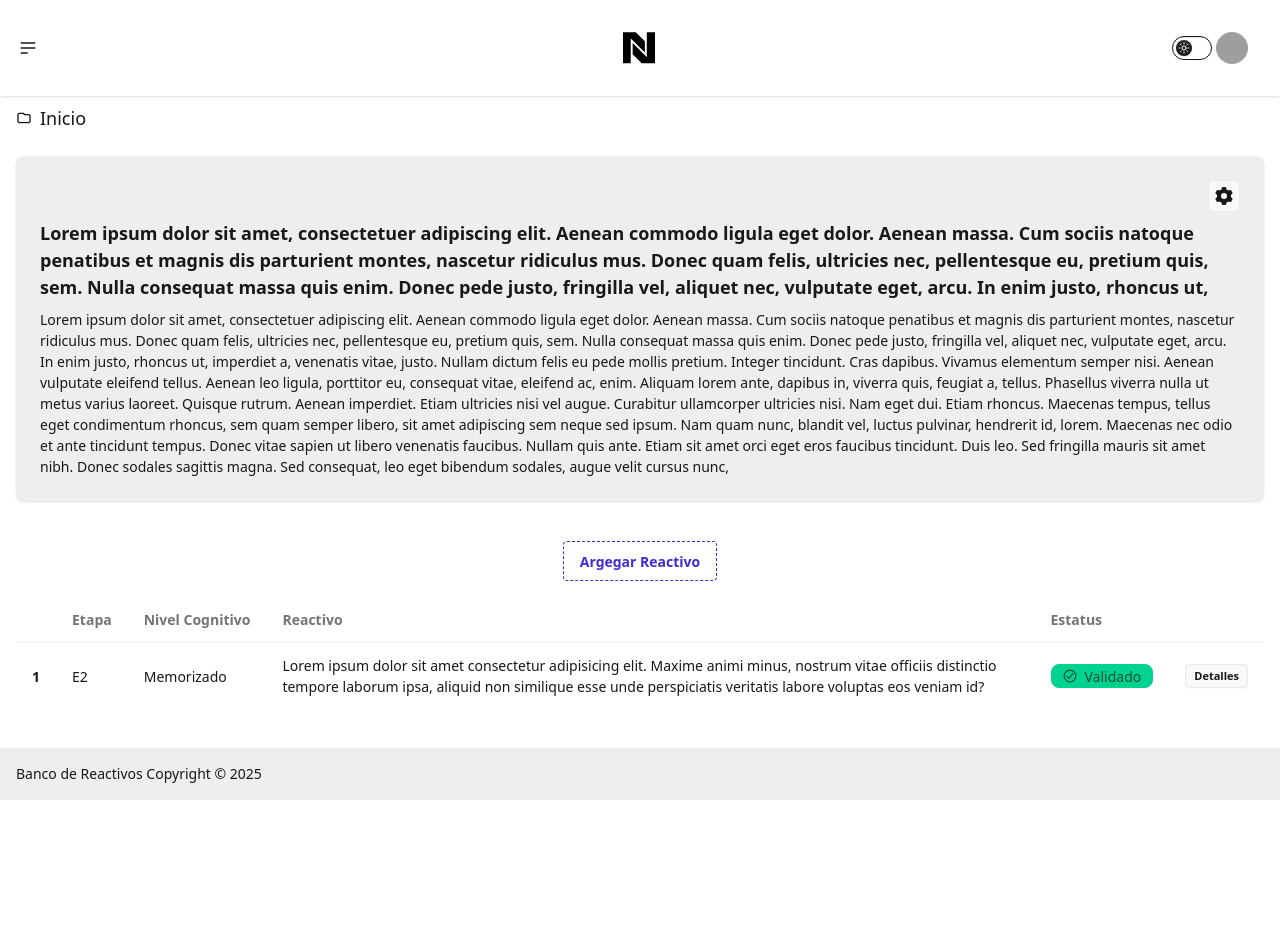
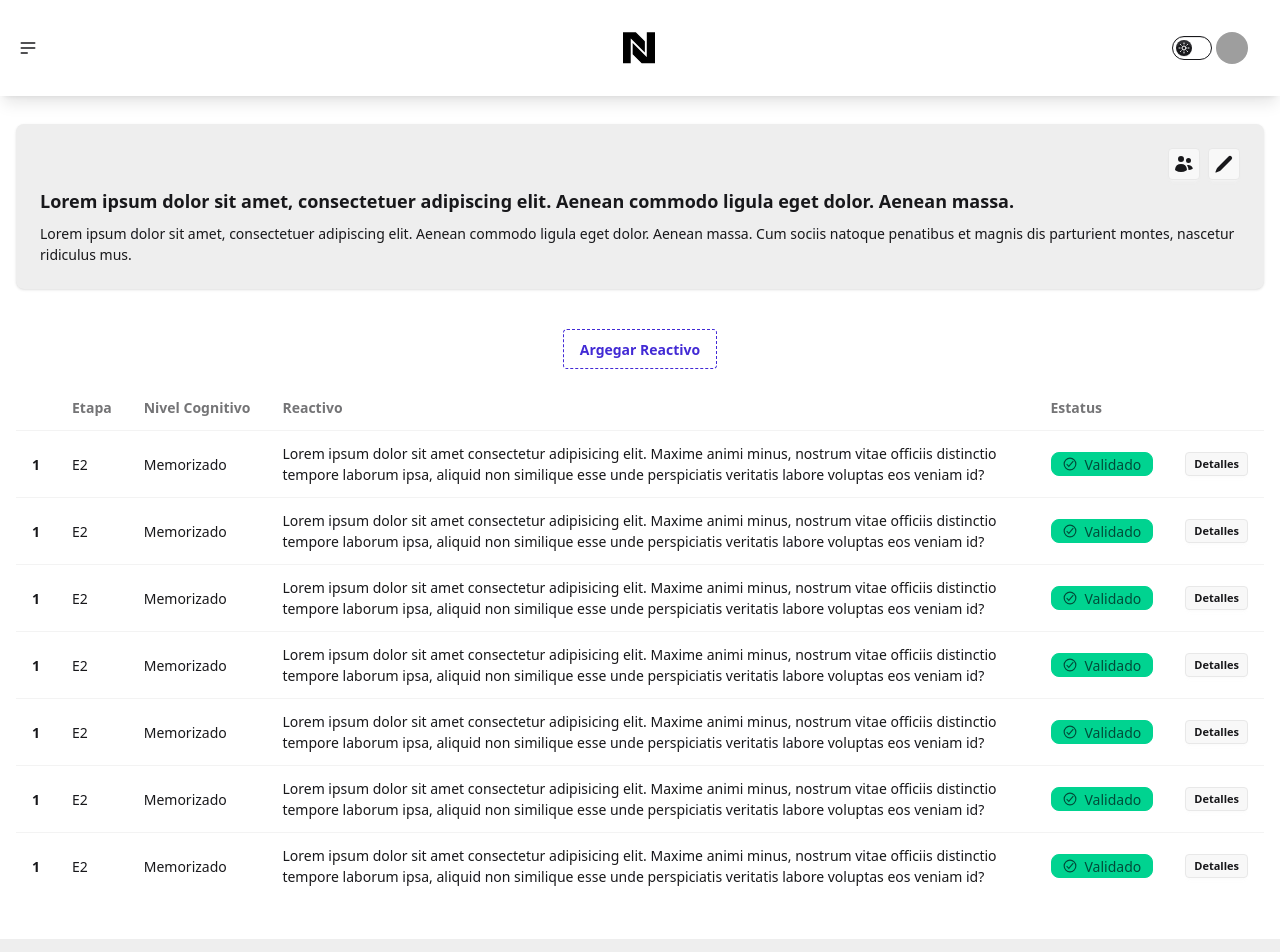
Before and after one commit to CarlosAdrian36/BancoReactivosV2, a Vue app: page /BancoDetalle in a window 1280 px wide. Shown: the top 952 px of the page. Before the commit the page ends 800 px from the top, so only its background shows below. Built offline with nearby package versions, Linux system fonts and the light colour scheme; grey boxes are pictures that could not be loaded; what @tanstack/vue-query would draw is missing.

Commit message:
edicon de navabar y paddings

```diff
--- a/src/modules/Bancos/layout/BancoLayout.vue
+++ b/src/modules/Bancos/layout/BancoLayout.vue
@@ -5,10 +5,10 @@ import TopMenu from '@/modules/common/components/TopMenu.vue';
 
 <template>
   <div class="flex flex-col min-h-screen">
-    <div class="" >
+    <div class="fixed top-0 left-0 w-full z-50">
       <TopMenu />
     </div>
-    <main class="flex-grow">
+    <main class="flex-grow pt-16 pb-6">
       <router-view />
     </main>
     <footer>
--- a/src/modules/Bancos/views/bancoDetalle.vue
+++ b/src/modules/Bancos/views/bancoDetalle.vue
@@ -8,33 +8,20 @@
       <div class="card-body">
         <div class="card-actions justify-end">
           <button class="btn btn-square btn-sm">
-            <ConfigIcon @click="modalOpen = true" />
+            <MembersIcon @click="modalOpen = true" />
+          </button>
+          <button class="btn btn-square btn-sm">
+            <EditIcon />
           </button>
         </div>
         <h2 class="card-title">
           Lorem ipsum dolor sit amet, consectetuer adipiscing elit. Aenean commodo ligula eget
-          dolor. Aenean massa. Cum sociis natoque penatibus et magnis dis parturient montes,
-          nascetur ridiculus mus. Donec quam felis, ultricies nec, pellentesque eu, pretium quis,
-          sem. Nulla consequat massa quis enim. Donec pede justo, fringilla vel, aliquet nec,
-          vulputate eget, arcu. In enim justo, rhoncus ut,
+          dolor. Aenean massa.
         </h2>
         <p>
           Lorem ipsum dolor sit amet, consectetuer adipiscing elit. Aenean commodo ligula eget
           dolor. Aenean massa. Cum sociis natoque penatibus et magnis dis parturient montes,
-          nascetur ridiculus mus. Donec quam felis, ultricies nec, pellentesque eu, pretium quis,
-          sem. Nulla consequat massa quis enim. Donec pede justo, fringilla vel, aliquet nec,
-          vulputate eget, arcu. In enim justo, rhoncus ut, imperdiet a, venenatis vitae, justo.
-          Nullam dictum felis eu pede mollis pretium. Integer tincidunt. Cras dapibus. Vivamus
-          elementum semper nisi. Aenean vulputate eleifend tellus. Aenean leo ligula, porttitor eu,
-          consequat vitae, eleifend ac, enim. Aliquam lorem ante, dapibus in, viverra quis, feugiat
-          a, tellus. Phasellus viverra nulla ut metus varius laoreet. Quisque rutrum. Aenean
-          imperdiet. Etiam ultricies nisi vel augue. Curabitur ullamcorper ultricies nisi. Nam eget
-          dui. Etiam rhoncus. Maecenas tempus, tellus eget condimentum rhoncus, sem quam semper
-          libero, sit amet adipiscing sem neque sed ipsum. Nam quam nunc, blandit vel, luctus
-          pulvinar, hendrerit id, lorem. Maecenas nec odio et ante tincidunt tempus. Donec vitae
-          sapien ut libero venenatis faucibus. Nullam quis ante. Etiam sit amet orci eget eros
-          faucibus tincidunt. Duis leo. Sed fringilla mauris sit amet nibh. Donec sodales sagittis
-          magna. Sed consequat, leo eget bibendum sodales, augue velit cursus nunc,
+          nascetur ridiculus mus.
         </p>
       </div>
     </div>
@@ -76,6 +63,120 @@
             <RouterLink class="btn btn-xs" :to="``"> Detalles </RouterLink>
           </td>
         </tr>
+        <tr class="hover:bg-base-300">
+          <th>1</th>
+          <td>E2</td>
+          <td>Memorizado</td>
+          <td>
+            Lorem ipsum dolor sit amet consectetur adipisicing elit. Maxime animi minus, nostrum
+            vitae officiis distinctio tempore laborum ipsa, aliquid non similique esse unde
+            perspiciatis veritatis labore voluptas eos veniam id?
+          </td>
+          <td>
+            <div class="badge badge-success">
+              <ValidadoIcon />
+              Validado
+            </div>
+          </td>
+          <td>
+            <RouterLink class="btn btn-xs" :to="``"> Detalles </RouterLink>
+          </td>
+        </tr>
+        <tr class="hover:bg-base-300">
+          <th>1</th>
+          <td>E2</td>
+          <td>Memorizado</td>
+          <td>
+            Lorem ipsum dolor sit amet consectetur adipisicing elit. Maxime animi minus, nostrum
+            vitae officiis distinctio tempore laborum ipsa, aliquid non similique esse unde
+            perspiciatis veritatis labore voluptas eos veniam id?
+          </td>
+          <td>
+            <div class="badge badge-success">
+              <ValidadoIcon />
+              Validado
+            </div>
+          </td>
+          <td>
+            <RouterLink class="btn btn-xs" :to="``"> Detalles </RouterLink>
+          </td>
+        </tr>
+        <tr class="hover:bg-base-300">
+          <th>1</th>
+          <td>E2</td>
+          <td>Memorizado</td>
+          <td>
+            Lorem ipsum dolor sit amet consectetur adipisicing elit. Maxime animi minus, nostrum
+            vitae officiis distinctio tempore laborum ipsa, aliquid non similique esse unde
+            perspiciatis veritatis labore voluptas eos veniam id?
+          </td>
+          <td>
+            <div class="badge badge-success">
+              <ValidadoIcon />
+              Validado
+            </div>
+          </td>
+          <td>
+            <RouterLink class="btn btn-xs" :to="``"> Detalles </RouterLink>
+          </td>
+        </tr>
+        <tr class="hover:bg-base-300">
+          <th>1</th>
+          <td>E2</td>
+          <td>Memorizado</td>
+          <td>
+            Lorem ipsum dolor sit amet consectetur adipisicing elit. Maxime animi minus, nostrum
+            vitae officiis distinctio tempore laborum ipsa, aliquid non similique esse unde
+            perspiciatis veritatis labore voluptas eos veniam id?
+          </td>
+          <td>
+            <div class="badge badge-success">
+              <ValidadoIcon />
+              Validado
+            </div>
+          </td>
+          <td>
+            <RouterLink class="btn btn-xs" :to="``"> Detalles </RouterLink>
+          </td>
+        </tr>
+        <tr class="hover:bg-base-300">
+          <th>1</th>
+          <td>E2</td>
+          <td>Memorizado</td>
+          <td>
+            Lorem ipsum dolor sit amet consectetur adipisicing elit. Maxime animi minus, nostrum
+            vitae officiis distinctio tempore laborum ipsa, aliquid non similique esse unde
+            perspiciatis veritatis labore voluptas eos veniam id?
+          </td>
+          <td>
+            <div class="badge badge-success">
+              <ValidadoIcon />
+              Validado
+            </div>
+          </td>
+          <td>
+            <RouterLink class="btn btn-xs" :to="``"> Detalles </RouterLink>
+          </td>
+        </tr>
+        <tr class="hover:bg-base-300">
+          <th>1</th>
+          <td>E2</td>
+          <td>Memorizado</td>
+          <td>
+            Lorem ipsum dolor sit amet consectetur adipisicing elit. Maxime animi minus, nostrum
+            vitae officiis distinctio tempore laborum ipsa, aliquid non similique esse unde
+            perspiciatis veritatis labore voluptas eos veniam id?
+          </td>
+          <td>
+            <div class="badge badge-success">
+              <ValidadoIcon />
+              Validado
+            </div>
+          </td>
+          <td>
+            <RouterLink class="btn btn-xs" :to="``"> Detalles </RouterLink>
+          </td>
+        </tr>
       </tbody>
     </table>
   </div>
@@ -87,6 +188,8 @@
 import BreadCrumbs from '@/modules/common/components/BreadCrumbs.vue';
 import ModalCustom from '@/modules/common/components/ModalCustom.vue';
 import ConfigIcon from '@/modules/common/icon/configIcon.vue';
+import EditIcon from '@/modules/common/icon/editIcon.vue';
+import MembersIcon from '@/modules/common/icon/membersIcon.vue';
 import ValidadoIcon from '@/modules/common/icon/validadoIcon.vue';
 import { ref } from 'vue';
 import { RouterLink } from 'vue-router';
--- a/src/modules/common/components/ModalCustom.vue
+++ b/src/modules/common/components/ModalCustom.vue
@@ -1,6 +1,6 @@
 <template>
   <dialog class="modal" :open="open">
-    <div class="modal-box h-[620px] max-h-[90vh] overflow-y-auto">
+    <div class="modal-box h-[620px] max-h-[80vh] max-w-5xl overflow-y-auto">
       <!-- Aqui van los tabs con contenido -->
       <div class="tabs tabs-lift">
         <label class="tab">
@@ -118,6 +118,12 @@ const availableUsers = ref<User[]>([
   { id: 1, name: 'Carlos Arroyo' },
   { id: 2, name: 'Ana Pérez' },
   { id: 3, name: 'Luis Gómez' },
+  { id: 4, name: 'Luis Gómez' },
+  { id: 5, name: 'Luis Gómez' },
+  { id: 6, name: 'Luis Gómez' },
+  { id: 7, name: 'Luis Gómez' },
+  { id: 8, name: 'Luis Gómez' },
+  { id: 9, name: 'Luis Gómez' },
 ]);
 
 const assignedUsers = ref<User[]>([]);
--- a/src/modules/common/components/TopMenu.vue
+++ b/src/modules/common/components/TopMenu.vue
@@ -1,5 +1,5 @@
 <template>
-  <div class="navbar bg-base-100 shadow-sm">
+  <div class="navbar bg-base-100 shadow-lg fixed top-0 left-0 w-full z-50">
     <div class="navbar-start">
       <div class="dropdown">
         <div tabindex="0" role="button" class="btn btn-ghost btn-circle">
```
